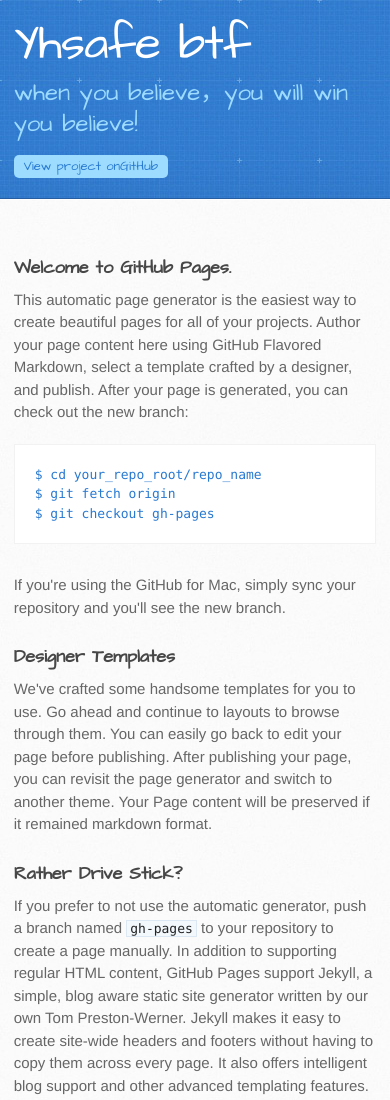
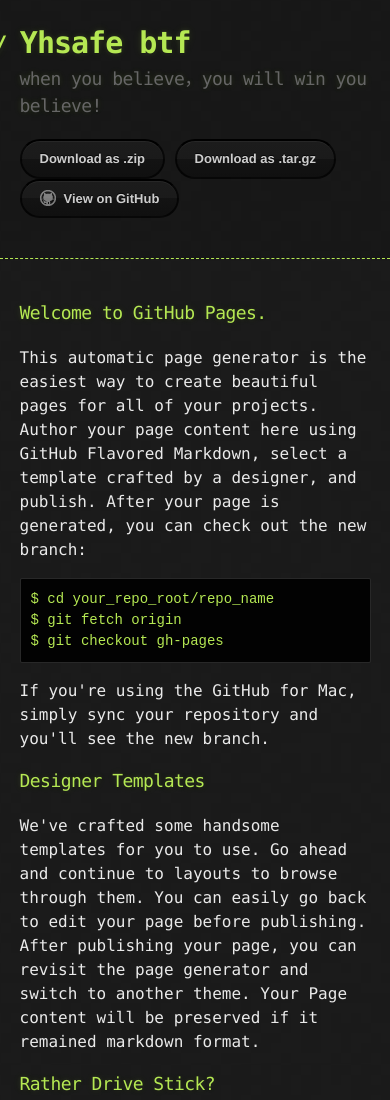
Before and after one commit to limanman/yhsafe, a plain HTML site: page index.html in a window 390 px wide. Shown: the top 1100 px of the page. Drawn offline with Linux system fonts and the light colour scheme.

```diff
--- a/index.html
+++ b/index.html
@@ -3,32 +3,32 @@
   <head>
     <meta charset='utf-8'>
     <meta http-equiv="X-UA-Compatible" content="chrome=1">
-    <meta name="viewport" content="width=device-width, initial-scale=1, maximum-scale=1">
-    <link href='https://fonts.googleapis.com/css?family=Architects+Daughter' rel='stylesheet' type='text/css'>
+
     <link rel="stylesheet" type="text/css" href="stylesheets/stylesheet.css" media="screen" />
     <link rel="stylesheet" type="text/css" href="stylesheets/pygment_trac.css" media="screen" />
     <link rel="stylesheet" type="text/css" href="stylesheets/print.css" media="print" />
-
-    <!--[if lt IE 9]>
-    <script src="//html5shiv.googlecode.com/svn/trunk/html5.js"></script>
-    <![endif]-->
 
     <title>Yhsafe btf by limanman</title>
   </head>
 
   <body>
+
     <header>
-      <div class="inner">
+      <div class="container">
         <h1>Yhsafe btf</h1>
         <h2>when you believe，you will win you believe!</h2>
-        <a href="https://github.com/limanman/yhsafe" class="button"><small>View project on</small>GitHub</a>
+
+        <section id="downloads">
+          <a href="https://github.com/limanman/yhsafe/zipball/master" class="btn">Download as .zip</a>
+          <a href="https://github.com/limanman/yhsafe/tarball/master" class="btn">Download as .tar.gz</a>
+          <a href="https://github.com/limanman/yhsafe" class="btn btn-github"><span class="icon"></span>View on GitHub</a>
+        </section>
       </div>
     </header>
 
-    <div id="content-wrapper">
-      <div class="inner clearfix">
-        <section id="main-content">
-          <h3>
+    <div class="container">
+      <section id="main_content">
+        <h3>
 <a name="welcome-to-github-pages" class="anchor" href="#welcome-to-github-pages"><span class="octicon octicon-link"></span></a>Welcome to GitHub Pages.</h3>
 
 <p>This automatic page generator is the easiest way to create beautiful pages for all of your projects. Author your page content here using GitHub Flavored Markdown, select a template crafted by a designer, and publish. After your page is generated, you can check out the new branch:</p>
@@ -59,23 +59,7 @@
 <a name="support-or-contact" class="anchor" href="#support-or-contact"><span class="octicon octicon-link"></span></a>Support or Contact</h3>
 
 <p>Having trouble with Pages? Check out the documentation at <a href="http://help.github.com/pages">http://help.github.com/pages</a> or contact <a href="mailto:support@github.com">support@github.com</a> and we’ll help you sort it out.</p>
-        </section>
-
-        <aside id="sidebar">
-          <a href="https://github.com/limanman/yhsafe/zipball/master" class="button">
-            <small>Download</small>
-            .zip file
-          </a>
-          <a href="https://github.com/limanman/yhsafe/tarball/master" class="button">
-            <small>Download</small>
-            .tar.gz file
-          </a>
-
-          <p class="repo-owner"><a href="https://github.com/limanman/yhsafe"></a> is maintained by <a href="https://github.com/limanman">limanman</a>.</p>
-
-          <p>This page was generated by <a href="https://pages.github.com">GitHub Pages</a> using the Architect theme by <a href="https://twitter.com/jasonlong">Jason Long</a>.</p>
-        </aside>
-      </div>
+      </section>
     </div>
 
 
--- a/stylesheets/pygment_trac.css
+++ b/stylesheets/pygment_trac.css
@@ -1,4 +1,3 @@
-.highlight  { background: #ffffff; }
 .highlight .c { color: #999988; font-style: italic } /* Comment */
 .highlight .err { color: #a61717; background-color: #e3d2d2 } /* Error */
 .highlight .k { font-weight: bold } /* Keyword */
@@ -35,7 +34,7 @@
 .highlight .ne { color: #990000; font-weight: bold } /* Name.Exception */
 .highlight .nf { color: #990000; font-weight: bold } /* Name.Function */
 .highlight .nn { color: #555555 } /* Name.Namespace */
-.highlight .nt { color: #000080 } /* Name.Tag */
+.highlight .nt { color: #CBDFFF } /* Name.Tag */
 .highlight .nv { color: #008080 } /* Name.Variable */
 .highlight .ow { font-weight: bold } /* Operator.Word */
 .highlight .w { color: #bbbbbb } /* Text.Whitespace */
--- a/stylesheets/stylesheet.css
+++ b/stylesheets/stylesheet.css
@@ -1,479 +1,247 @@
-/* http://meyerweb.com/eric/tools/css/reset/
-   v2.0 | 20110126
-   License: none (public domain)
-*/
-html, body, div, span, applet, object, iframe,
-h1, h2, h3, h4, h5, h6, p, blockquote, pre,
-a, abbr, acronym, address, big, cite, code,
-del, dfn, em, img, ins, kbd, q, s, samp,
-small, strike, strong, sub, sup, tt, var,
-b, u, i, center,
-dl, dt, dd, ol, ul, li,
-fieldset, form, label, legend,
-table, caption, tbody, tfoot, thead, tr, th, td,
-article, aside, canvas, details, embed,
-figure, figcaption, footer, header, hgroup,
-menu, nav, output, ruby, section, summary,
-time, mark, audio, video {
-	margin: 0;
-	padding: 0;
-	border: 0;
-	font-size: 100%;
-	font: inherit;
-	vertical-align: baseline;
-}
-/* HTML5 display-role reset for older browsers */
-article, aside, details, figcaption, figure,
-footer, header, hgroup, menu, nav, section {
-	display: block;
-}
 body {
-	line-height: 1;
-}
-ol, ul {
-	list-style: none;
-}
-blockquote, q {
-	quotes: none;
-}
-blockquote:before, blockquote:after,
-q:before, q:after {
-	content: '';
-	content: none;
-}
-table {
-	border-collapse: collapse;
-	border-spacing: 0;
+  margin: 0;
+  padding: 0;
+  background: #151515 url("../images/bkg.png") 0 0;
+  color: #eaeaea;
+  font: 16px;
+  line-height: 1.5;
+  font-family: Monaco, "Bitstream Vera Sans Mono", "Lucida Console", Terminal, monospace;
 }
 
-/* LAYOUT STYLES */
-body {
-  font-size: 15px;
+/* General & 'Reset' Stuff */
+
+.container {
+  width: 90%;
+  max-width: 600px;
+  margin: 0 auto;
+}
+
+section {
+  display: block;
+  margin: 0 0 20px 0;
+}
+
+h1, h2, h3, h4, h5, h6 {
+  margin: 0 0 20px;
+}
+
+li {
+  line-height: 1.4 ;
+}
+
+/* Header, <header>
+   header   - container
+   h1       - project name
+   h2       - project description
+*/
+
+header {
+  background: rgba(0, 0, 0, 0.1);
+  width: 100%;
+  border-bottom: 1px dashed #b5e853;
+  padding: 20px 0;
+  margin: 0 0 40px 0;
+}
+
+header h1 {
+  font-size: 30px;
   line-height: 1.5;
-  background: #fafafa url(../images/body-bg.jpg) 0 0 repeat;
-  font-family: 'Helvetica Neue', Helvetica, Arial, serif;
-  font-weight: 400;
+  margin: 0 0 0 -40px;
+  font-weight: bold;
+  font-family: Monaco, "Bitstream Vera Sans Mono", "Lucida Console", Terminal, monospace;
+  color: #b5e853;
+  text-shadow: 0 1px 1px rgba(0, 0, 0, 0.1),
+               0 0 5px rgba(181, 232, 83, 0.1),
+               0 0 10px rgba(181, 232, 83, 0.1);
+  letter-spacing: -1px;
+  -webkit-font-smoothing: antialiased;
+}
+
+header h1:before {
+  content: "./ ";
+  font-size: 24px;
+}
+
+header h2 {
+  font-size: 18px;
+  font-weight: 300;
   color: #666;
 }
 
-a {
-  color: #2879d0;
-}
-a:hover {
-  color: #2268b2;
+#downloads .btn {
+  display: inline-block;
+  text-align: center;
+  margin: 0;
 }
 
-header {
-  padding-top: 40px;
-  padding-bottom: 40px;
-  font-family: 'Architects Daughter', 'Helvetica Neue', Helvetica, Arial, serif;
-  background: #2e7bcf url(../images/header-bg.jpg) 0 0 repeat-x;
-  border-bottom: solid 1px #275da1;
+/* Main Content
+*/
+
+#main_content {
+  width: 100%;
+  -webkit-font-smoothing: antialiased;
+}
+section img {
+  max-width: 100%
 }
 
-header h1 {
-  letter-spacing: -1px;
-  font-size: 72px;
-  color: #fff;
-  line-height: 1;
-  margin-bottom: 0.2em;
-  width: 540px;
+h1, h2, h3, h4, h5, h6 {
+  font-weight: normal;
+  font-family: Monaco, "Bitstream Vera Sans Mono", "Lucida Console", Terminal, monospace;
+  color: #b5e853;
+  letter-spacing: -0.03em;
+  text-shadow: 0 1px 1px rgba(0, 0, 0, 0.1),
+               0 0 5px rgba(181, 232, 83, 0.1),
+               0 0 10px rgba(181, 232, 83, 0.1);
 }
 
-header h2 {
-  font-size: 26px;
-  color: #9ddcff;
-  font-weight: normal;
-  line-height: 1.3;
-  width: 540px;
-  letter-spacing: 0;
+#main_content h1 {
+  font-size: 30px;
 }
 
-.inner {
-  position: relative;
-  width: 940px;
-  margin: 0 auto;
+#main_content h2 {
+  font-size: 24px;
 }
 
-#content-wrapper {
-  border-top: solid 1px #fff;
-  padding-top: 30px;
+#main_content h3 {
+  font-size: 18px;
 }
 
-#main-content {
-  width: 690px;
-  float: left;
+#main_content h4 {
+  font-size: 14px;
 }
 
-#main-content img {
-  max-width: 100%;
+#main_content h5 {
+  font-size: 12px;
+  text-transform: uppercase;
+  margin: 0 0 5px 0;
 }
 
-aside#sidebar {
-  width: 200px;
-  padding-left: 20px;
-  min-height: 504px;
-  float: right;
-  background: transparent url(../images/sidebar-bg.jpg) 0 0 no-repeat;
+#main_content h6 {
   font-size: 12px;
-  line-height: 1.3;
+  text-transform: uppercase;
+  color: #999;
+  margin: 0 0 5px 0;
 }
 
-aside#sidebar p.repo-owner,
-aside#sidebar p.repo-owner a {
+dt {
+  font-style: italic;
   font-weight: bold;
 }
 
-#downloads {
-  margin-bottom: 40px;
+ul li {
+  list-style: none;
 }
 
-a.button {
-  width: 134px;
-  height: 58px;
-  line-height: 1.2;
-  font-size: 23px;
-  color: #fff;
-  padding-left: 68px;
-  padding-top: 22px;
-  font-family: 'Architects Daughter', 'Helvetica Neue', Helvetica, Arial, serif;
-}
-a.button small {
-  display: block;
-  font-size: 11px;
-}
-header a.button {
-  position: absolute;
-  right: 0;
-  top: 0;
-  background: transparent url(../images/github-button.png) 0 0 no-repeat;
-}
-aside a.button {
-  width: 138px;
-  padding-left: 64px;
-  display: block;
-  background: transparent url(../images/download-button.png) 0 0 no-repeat;
-  margin-bottom: 20px;
-  font-size: 21px;
+ul li:before {
+  content: ">>";
+  font-family: Monaco, "Bitstream Vera Sans Mono", "Lucida Console", Terminal, monospace;
+  font-size: 13px;
+  color: #b5e853;
+  margin-left: -37px;
+  margin-right: 21px;
+  line-height: 16px;
 }
 
-code, pre {
-  font-family: Monaco, "Bitstream Vera Sans Mono", "Lucida Console", Terminal, monospace;
-  color: #222;
-  margin-bottom: 30px;
-  font-size: 13px;
-}
-
-code {
-  background-color: #f2f8fc;
-  border: solid 1px #dbe7f3;
-  padding: 0 3px;
+blockquote {
+  color: #aaa;
+  padding-left: 10px;
+  border-left: 1px dotted #666;
 }
 
 pre {
-  padding: 20px;
-  background: #fff;
-  text-shadow: none;
+  background: rgba(0, 0, 0, 0.9);
+  border: 1px solid rgba(255, 255, 255, 0.15);
+  padding: 10px;
+  font-size: 14px;
+  color: #b5e853;
+  border-radius: 2px;
+  -moz-border-radius: 2px;
+  -webkit-border-radius: 2px;
+  text-wrap: normal;
   overflow: auto;
-  border: solid 1px #f2f2f2;
-}
-pre code {
-  color: #2879d0;
-  background-color: #fff;
-  border: none;
-  padding: 0;
-}
-
-ul, ol, dl {
-  margin-bottom: 20px;
-}
-
-
-/* COMMON STYLES */
-
-hr {
-  height: 1px;
-  line-height: 1px;
-  margin-top: 1em;
-  padding-bottom: 1em;
-  border: none;
-  background: transparent url('../images/hr.png') 0 0 no-repeat;
+  overflow-y: hidden;
 }
 
 table {
   width: 100%;
-  border: 1px solid #ebebeb;
+  margin: 0 0 20px 0;
 }
 
 th {
-  font-weight: 500;
+  text-align: left;
+  border-bottom: 1px dashed #b5e853;
+  padding: 5px 10px;
 }
 
 td {
-  border: 1px solid #ebebeb;
-  text-align: center;
-  font-weight: 300;
+  padding: 5px 10px;
 }
 
-form {
-  background: #f2f2f2;
-  padding: 20px;
-
+hr {
+  height: 0;
+  border: 0;
+  border-bottom: 1px dashed #b5e853;
+  color: #b5e853;
 }
 
+/* Buttons
+*/
 
-/* GENERAL ELEMENT TYPE STYLES */
-
-#main-content h1 {
-  font-family: 'Architects Daughter', 'Helvetica Neue', Helvetica, Arial, serif;
-  font-size: 2.8em;
-  letter-spacing: -1px;
-  color: #474747;
+.btn {
+  display: inline-block;
+  background: -webkit-linear-gradient(top, rgba(40, 40, 40, 0.3), rgba(35, 35, 35, 0.3) 50%, rgba(10, 10, 10, 0.3) 50%, rgba(0, 0, 0, 0.3));
+  padding: 8px 18px;
+  border-radius: 50px;
+  border: 2px solid rgba(0, 0, 0, 0.7);
+  border-bottom: 2px solid rgba(0, 0, 0, 0.7);
+  border-top: 2px solid rgba(0, 0, 0, 1);
+  color: rgba(255, 255, 255, 0.8);
+  font-family: Helvetica, Arial, sans-serif;
+  font-weight: bold;
+  font-size: 13px;
+  text-decoration: none;
+  text-shadow: 0 -1px 0 rgba(0, 0, 0, 0.75);
+  box-shadow: inset 0 1px 0 rgba(255, 255, 255, 0.05);
 }
 
-#main-content h1:before {
-  content: "/";
-  color: #9ddcff;
-  padding-right: 0.3em;
-  margin-left: -0.9em;
+.btn:hover {
+  background: -webkit-linear-gradient(top, rgba(40, 40, 40, 0.6), rgba(35, 35, 35, 0.6) 50%, rgba(10, 10, 10, 0.8) 50%, rgba(0, 0, 0, 0.8));
 }
 
-#main-content h2 {
-  font-family: 'Architects Daughter', 'Helvetica Neue', Helvetica, Arial, serif;
-  font-size: 22px;
-  font-weight: bold;
-  margin-bottom: 8px;
-  color: #474747;
-}
-#main-content h2:before {
-  content: "//";
-  color: #9ddcff;
-  padding-right: 0.3em;
-  margin-left: -1.5em;
+.btn .icon {
+  display: inline-block;
+  width: 16px;
+  height: 16px;
+  margin: 1px 8px 0 0;
+  float: left;
 }
 
-#main-content h3 {
-  font-family: 'Architects Daughter', 'Helvetica Neue', Helvetica, Arial, serif;
-  font-size: 18px;
-  font-weight: bold;
-  margin-top: 24px;
-  margin-bottom: 8px;
-  color: #474747;
+.btn-github .icon {
+  opacity: 0.6;
+  background: url("../images/blacktocat.png") 0 0 no-repeat;
 }
 
-#main-content h3:before {
-  content: "///";
-  color: #9ddcff;
-  padding-right: 0.3em;
-  margin-left: -2em;
+/* Links
+   a, a:hover, a:visited
+*/
+
+a {
+  color: #63c0f5;
+  text-shadow: 0 0 5px rgba(104, 182, 255, 0.5);
 }
 
-#main-content h4 {
-  font-family: 'Architects Daughter', 'Helvetica Neue', Helvetica, Arial, serif;
-  font-size: 15px;
-  font-weight: bold;
-  color: #474747;
+/* Clearfix */
+
+.cf:before, .cf:after {
+  content:"";
+  display:table;
 }
 
-h4:before {
-  content: "////";
-  color: #9ddcff;
-  padding-right: 0.3em;
-  margin-left: -2.8em;
+.cf:after {
+  clear:both;
 }
 
-#main-content h5 {
-  font-family: 'Architects Daughter', 'Helvetica Neue', Helvetica, Arial, serif;
-  font-size: 14px;
-  color: #474747;
+.cf {
+  zoom:1;
 }
-h5:before {
-  content: "/////";
-  color: #9ddcff;
-  padding-right: 0.3em;
-  margin-left: -3.2em;
-}
-
-#main-content h6 {
-  font-family: 'Architects Daughter', 'Helvetica Neue', Helvetica, Arial, serif;
-  font-size: .8em;
-  color: #474747;
-}
-h6:before {
-  content: "//////";
-  color: #9ddcff;
-  padding-right: 0.3em;
-  margin-left: -3.7em;
-}
-
-p {
-  margin-bottom: 20px;
-}
-
-a {
-  text-decoration: none;
-}
-
-p a {
-  font-weight: 400;
-}
-
-blockquote {
-  font-size: 1.6em;
-  border-left: 10px solid #e9e9e9;
-  margin-bottom: 20px;
-  padding: 0 0 0 30px;
-}
-
-ul {
-  list-style: disc inside;
-  padding-left: 20px;
-}
-
-ol {
-  list-style: decimal inside;
-  padding-left: 3px;
-}
-
-dl dd {
-  font-style: italic;
-  font-weight: 100;
-}
-
-footer {
-  background: transparent url('../images/hr.png') 0 0 no-repeat;
-  margin-top: 40px;
-  padding-top: 20px;
-  padding-bottom: 30px;
-  font-size: 13px;
-  color: #aaa;
-}
-
-footer a {
-  color: #666;
-}
-footer a:hover {
-  color: #444;
-}
-
-/* MISC */
-.clearfix:after {
-  clear: both;
-  content: '.';
-  display: block;
-  visibility: hidden;
-  height: 0;
-}
-
-.clearfix {display: inline-block;}
-* html .clearfix {height: 1%;}
-.clearfix {display: block;}
-
-/* #Media Queries
-================================================== */
-
-/* Smaller than standard 960 (devices and browsers) */
-@media only screen and (max-width: 959px) {}
-
-/* Tablet Portrait size to standard 960 (devices and browsers) */
-@media only screen and (min-width: 768px) and (max-width: 959px) {
-  .inner {
-    width: 740px;
-  }
-  header h1, header h2 {
-    width: 340px;
-  }
-  header h1 {
-    font-size: 60px;
-  }
-  header h2 {
-    font-size: 30px;
-  }
-  #main-content {
-    width: 490px;
-  }
-  #main-content h1:before,
-  #main-content h2:before,
-  #main-content h3:before,
-  #main-content h4:before,
-  #main-content h5:before,
-  #main-content h6:before {
-    content: none;
-    padding-right: 0;
-    margin-left: 0;
-  }
-}
-
-/* All Mobile Sizes (devices and browser) */
-@media only screen and (max-width: 767px) {
-  .inner {
-    width: 93%;
-  }
-  header {
-    padding: 20px 0;
-  }
-  header .inner {
-    position: relative;
-  }
-  header h1, header h2 {
-    width: 100%;
-  }
-  header h1 {
-    font-size: 48px;
-  }
-  header h2 {
-    font-size: 24px;
-  }
-  header a.button {
-    background-image: none;
-    width: auto;
-    height: auto;
-    display: inline-block;
-    margin-top: 15px;
-    padding: 5px 10px;
-    position: relative;
-    text-align: center;
-    font-size: 13px;
-    line-height: 1;
-    background-color: #9ddcff;
-    color: #2879d0;
-    -moz-border-radius: 5px;
-    -webkit-border-radius: 5px;
-    border-radius: 5px;
-  }
-  header a.button small {
-    font-size: 13px;
-    display: inline;
-  }
-  #main-content,
-  aside#sidebar {
-    float: none;
-    width: 100% ! important;
-  }
-  aside#sidebar {
-    background-image: none;
-    margin-top: 20px;
-    border-top: solid 1px #ddd;
-    padding: 20px 0;
-    min-height: 0;
-  }
-  aside#sidebar a.button {
-    display: none;
-  }
-  #main-content h1:before,
-  #main-content h2:before,
-  #main-content h3:before,
-  #main-content h4:before,
-  #main-content h5:before,
-  #main-content h6:before {
-    content: none;
-    padding-right: 0;
-    margin-left: 0;
-  }
-}
-
-/* Mobile Landscape Size to Tablet Portrait (devices and browsers) */
-@media only screen and (min-width: 480px) and (max-width: 767px) {}
-
-/* Mobile Portrait Size to Mobile Landscape Size (devices and browsers) */
-@media only screen and (max-width: 479px) {}
```
Also changed, not shown: images/bkg.png (added), images/blacktocat.png (added).
